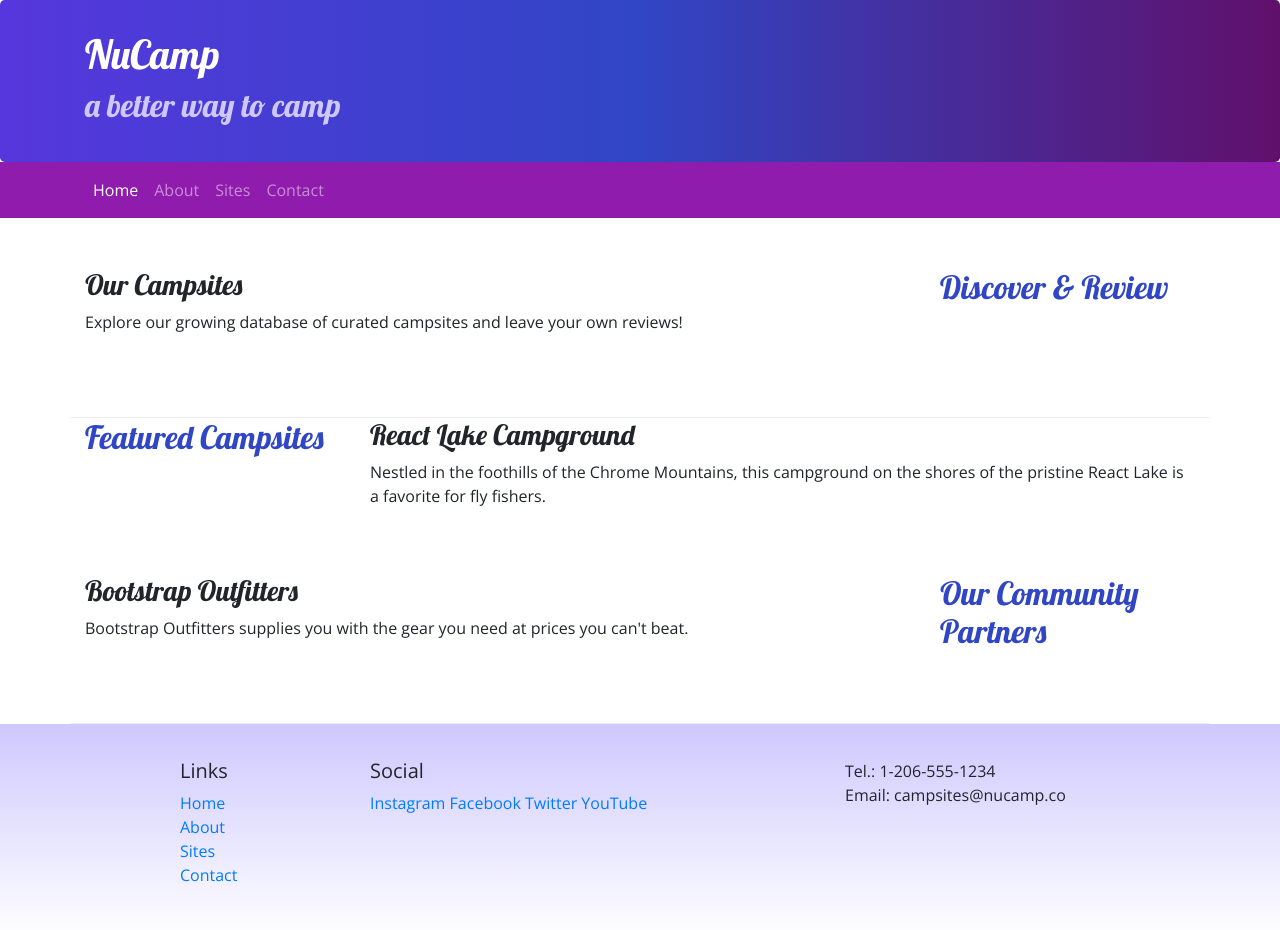
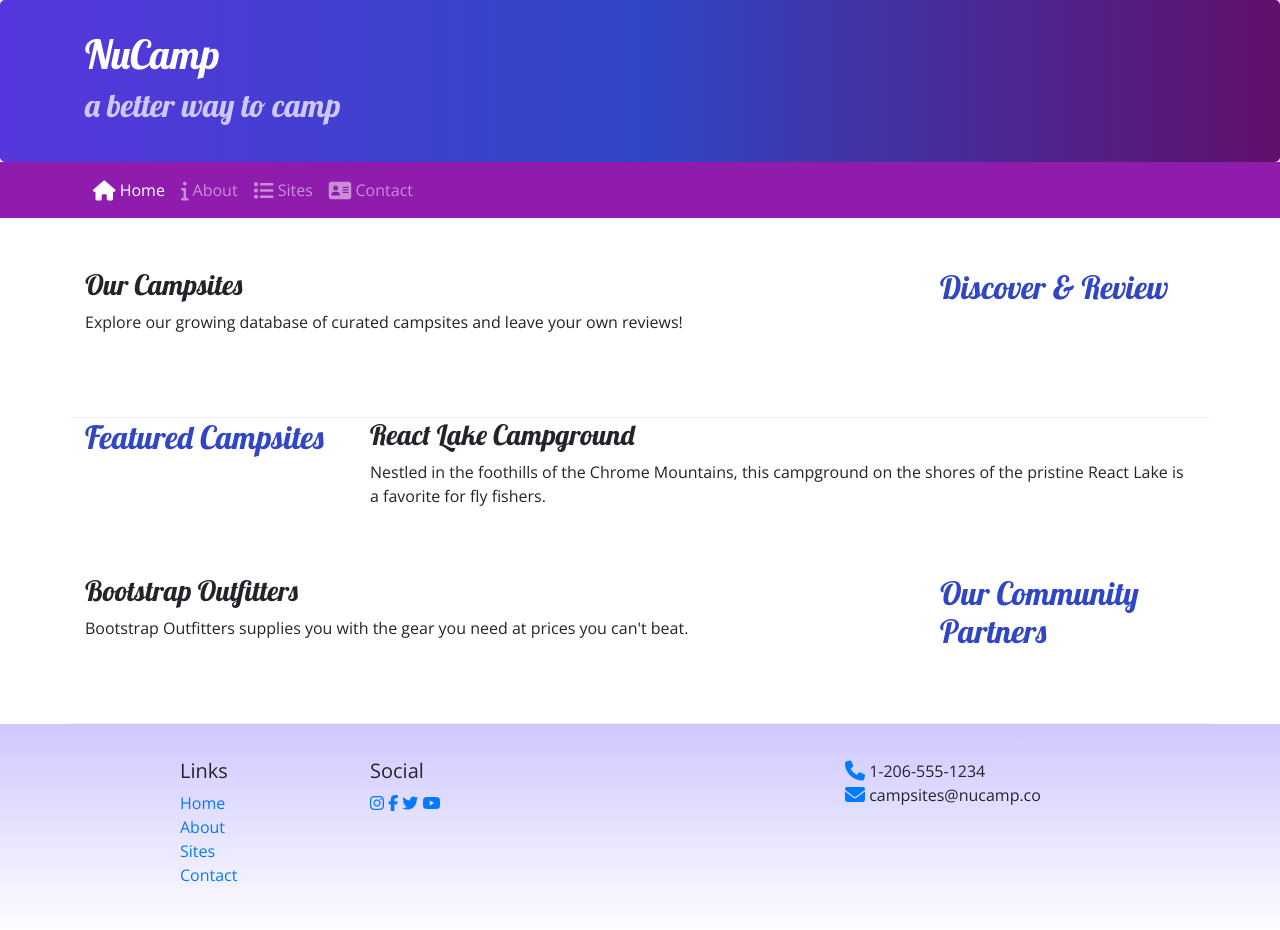
Before and after one commit to jamesjcarpenter/proj-nucamp, a website: page index.html in a window 1280 px wide. Drawn offline with nearby package versions, Linux system fonts and the light colour scheme.

Commit message:
Icon Fonts

```diff
--- a/index.html
+++ b/index.html
@@ -10,7 +10,8 @@
         <link rel="stylesheet" href="node_modules/bootstrap/dist/css/bootstrap.min.css" />
         <link rel="stylesheet" href="css/styles.css"/>
         <link href="https://fonts.googleapis.com/css?family=Lobster|Open+Sans&display=swap" rel="stylesheet">
-
+        <!-- Additional CSS must be placed after Bootstrap CSS -->
+         <link rel="stylesheet" href="node_modules/font-awesome/css/font-awesome.min.css" />
         <title>NuCamp: A Better Way To Camp</title>
 </head>
 
@@ -35,10 +36,10 @@
             </button>
             <div class="collapse navbar-collapse" id="nucampNavbar">
             <ul class="navbar-nav">
-                <li class="nav-item active"><a class="nav-link" href="#">Home</a></li>
-                <li class="nav-item"><a class="nav-link" href="aboutus.html">About</a></li>
-                <li class="nav-item"><a class="nav-link" href="#">Sites</a></li>
-                <li class="nav-item"><a class="nav-link" href="#">Contact</a></li>
+                    <li class="nav-item active"><a class="nav-link" href="#"><i class="fa fa-home fa-lg"></i> Home</a></li>
+                    <li class="nav-item"><a class="nav-link" href="aboutus.html"><i class="fa fa-info fa-lg"></i> About</a></li>
+                    <li class="nav-item"><a class="nav-link" href="#"><i class="fa fa-list fa-lg"></i> Sites</a></li>
+                    <li class="nav-item"><a class="nav-link" href="#"><i class="fa fa-address-card fa-lg"></i> Contact</a></li>
             </ul>
         </div>
      </div>
@@ -89,15 +90,15 @@
                     </ul>
                 </div>
                 <div class="col-6 col-sm-5">
-                	<h5>Social</h5>
-                    <a href="http://instagram.com/">Instagram</a>
-                    <a href="http://facebook.com/">Facebook</a>
-                    <a href="http://twitter.com/">Twitter</a>
-                    <a href="http://youtube.com/">YouTube</a>
+                        <h5>Social</h5>
+                        <a href="http://instagram.com/"><i class="fa fa-instagram"></i></a>
+                        <a href="http://facebook.com/"><i class="fa fa-facebook"></i></a>
+                        <a href="http://twitter.com/"><i class="fa fa-twitter"></i></a>
+                        <a href="http://youtube.com/"><i class="fa fa-youtube"></i></a>
                 </div>
                 <div class="col-sm-4">
-                    Tel.: 1-206-555-1234<br />
-                    Email: campsites@nucamp.co
+                        <i class="fa fa-phone fa-lg text-primary"></i> 1-206-555-1234<br />
+                        <i class="fa fa-envelope fa-lg text-primary"></i> campsites@nucamp.co
                 </div>
            </div>
         </div>
```
